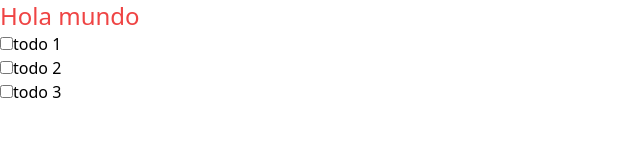
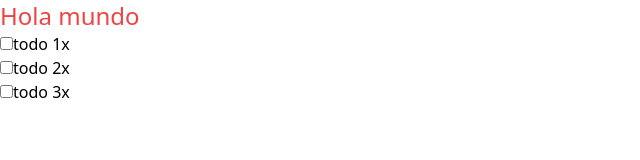
Before and after one commit to JorgeDCoria/todo-app-typescript, a React (Vite) app: page / in a window 1280 px wide. Shown: the top 160 px of the page, without its empty margins (0-640 px from the left). Built offline with nearby package versions, Linux system fonts and the light colour scheme.

Commit message:
perf/remove todo

```diff
--- a/src/App.tsx
+++ b/src/App.tsx
@@ -19,11 +19,16 @@ const mockTodos = [
   },
 ];
 function App(): JSX.Element {
-  const [todos] = useState(mockTodos);
+  const [todos, setTodos] = useState(mockTodos);
+
+  const handleRemove = (id: string): void => {
+    const newTodos = todos.filter((todo) => todo.id !== id);
+    setTodos(newTodos);
+  };
   return (
     <div className="App">
       <h1 className="text-2xl text-red-500">Hola mundo</h1>
-      <Todos todos={todos} />
+      <Todos onRemoveTodo={handleRemove} todos={todos} />
     </div>
   );
 }
--- a/src/components/Todo/Todo.tsx
+++ b/src/components/Todo/Todo.tsx
@@ -1,11 +1,24 @@
 import { type Todo as TodoType } from "../../types";
-type Props = TodoType;
-export const Todo: React.FC<Props> = ({ id, title, completed }) => {
+interface Props extends TodoType {
+  onRemoveTodo: (id: string) => void;
+}
+export const Todo: React.FC<Props> = ({
+  id,
+  title,
+  completed,
+  onRemoveTodo,
+}) => {
   return (
     <div>
       <input type="checkbox" checked={completed} onChange={() => {}} />
       <label htmlFor="">{title}</label>
-      <button onClick={() => {}}></button>
+      <button
+        onClick={() => {
+          onRemoveTodo(id);
+        }}
+      >
+        x
+      </button>
     </div>
   );
 };
--- a/src/components/Todo/Todos.tsx
+++ b/src/components/Todo/Todos.tsx
@@ -3,8 +3,9 @@ import { Todo } from "./Todo";
 
 interface Props {
   todos: ListOfTodos;
+  onRemoveTodo: (id: string) => void;
 }
-const Todos: React.FC<Props> = ({ todos }) => {
+const Todos: React.FC<Props> = ({ todos, onRemoveTodo }) => {
   return (
     <ul>
       {todos.map((todo) => (
@@ -13,6 +14,7 @@ const Todos: React.FC<Props> = ({ todos }) => {
           id={todo.id}
           title={todo.title}
           completed={todo.completed}
+          onRemoveTodo={onRemoveTodo}
         />
       ))}
     </ul>
```
